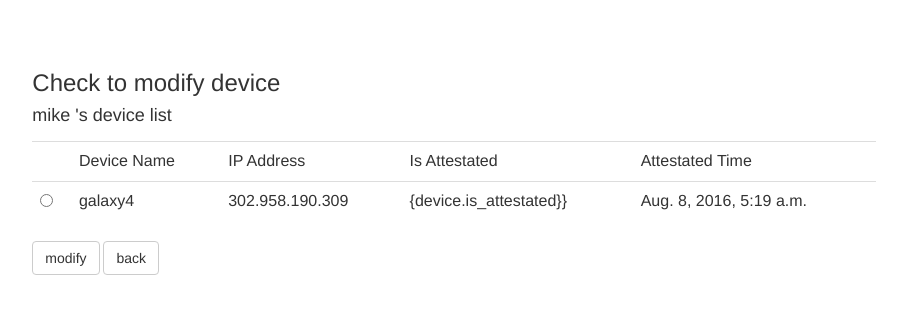
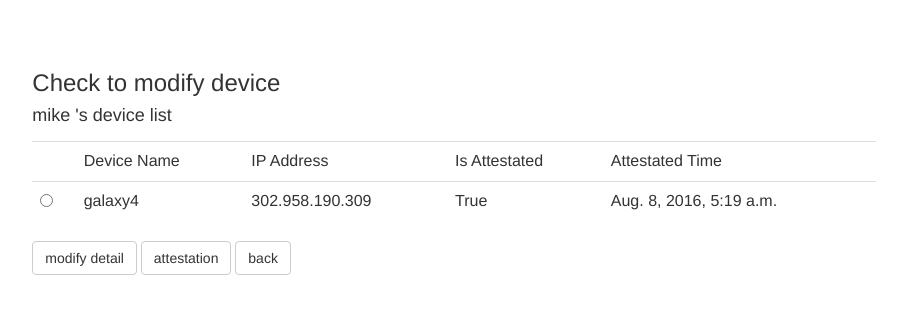
Before and after one commit to whyseesong/madeingermany, a Django app: page /mainpage/2/modify/device/check/ in a window 1280 px wide. Shown: the top 314 px of the page, without its empty margins (186-1093 px from the left). Run offline with Django 3.2, Linux system fonts and the light colour scheme; data comes from the database, SQL or seed files in the repository; both versions use the stored data as it was after the commit; some libraries are stand-ins or nearby versions.

Commit message:
device attestation feature added

```diff
--- a/mainpage/templates/mainpage/modify_device_check.html
+++ b/mainpage/templates/mainpage/modify_device_check.html
@@ -10,6 +10,7 @@
 	{% if devices_list %}
 	<table class="table">
 	<tr><td></td><td>Device Name</td><td>IP Address</td><td>Is Attestated</td><td>Attestated Time</td></tr>
+	<form method="post" name='attestation' action="/mainpage/{{userinput.id}}/device/attestation/">{% csrf_token %}
 		<form method="post" name='select' action="/mainpage/{{userinput.id}}/modify/device/">{% csrf_token %}
 		{% for device in devices_list %}
 			<tr>
@@ -18,13 +19,14 @@
 				<input type="hidden" name="deldevice_id" id='deldevice_id' value="{{device.id}}"/>
 				<td>{{device.device_name}}</td>
 				<td>{{device.ip}}</td>
-			<td>{device.is_attestated}}</td>
+				<td>{{device.is_attestated}}</td>
 				<td>{{device.attestated_time}}</td>
 			</label>
 			</tr>
 		{% endfor %}
 		</table>
-	<input type="submit" class="btn btn-default" value="modify" />
+		<input type="submit" class="btn btn-default" value="modify detail" />
+	<input type="submit" class="btn btn-default" value="attestation" />
 	</form>
 	{% else %}
 		<p> no devices </p>
--- a/mainpage/urls.py
+++ b/mainpage/urls.py
@@ -20,4 +20,5 @@ urlpatterns = [
 	url(r'^(?P<users_id>[0-9]+)/modify/device/check/$', views.modify_device_check, name='modify_device_check'),
 	url(r'^(?P<users_id>[0-9]+)/modify/device/$', views.modify_device_model, name='modify_device_model'),
 	url(r'^(?P<users_id>[0-9]+)/modify/device/save/$', views.modify_device_save, name='modify_device_save'),
+	url(r'^(?P<users_id>[0-9]+)/device/attestation/$', views.device_attestation, name='device_attestation'),
 	]
--- a/mainpage/views.py
+++ b/mainpage/views.py
@@ -214,3 +214,20 @@ def modify_device_save(request, users_id):
 
 	}
 	return HttpResponse(template.render(context, request))
+
+def device_attestation(request, users_id):
+	template = loader.get_template('mainpage/modify_save.html')
+	devid = request.POST['deldevicelist']
+	mdevice = Devices.objects.get(id=devid)
+	if mdevice.is_attestated == False:
+		mdevice.is_attestated=True
+		mdevice.attestated_time=timezone.now()
+
+	else:
+		mdevice.is_attestated=False
+	mdevice.save()
+	context = {
+
+	}
+	return HttpResponse(template.render(context, request))
+	pass
```
Also changed, not shown: db.sqlite3, 2 other files. Lines whose indentation alone changed are shown as unchanged.
